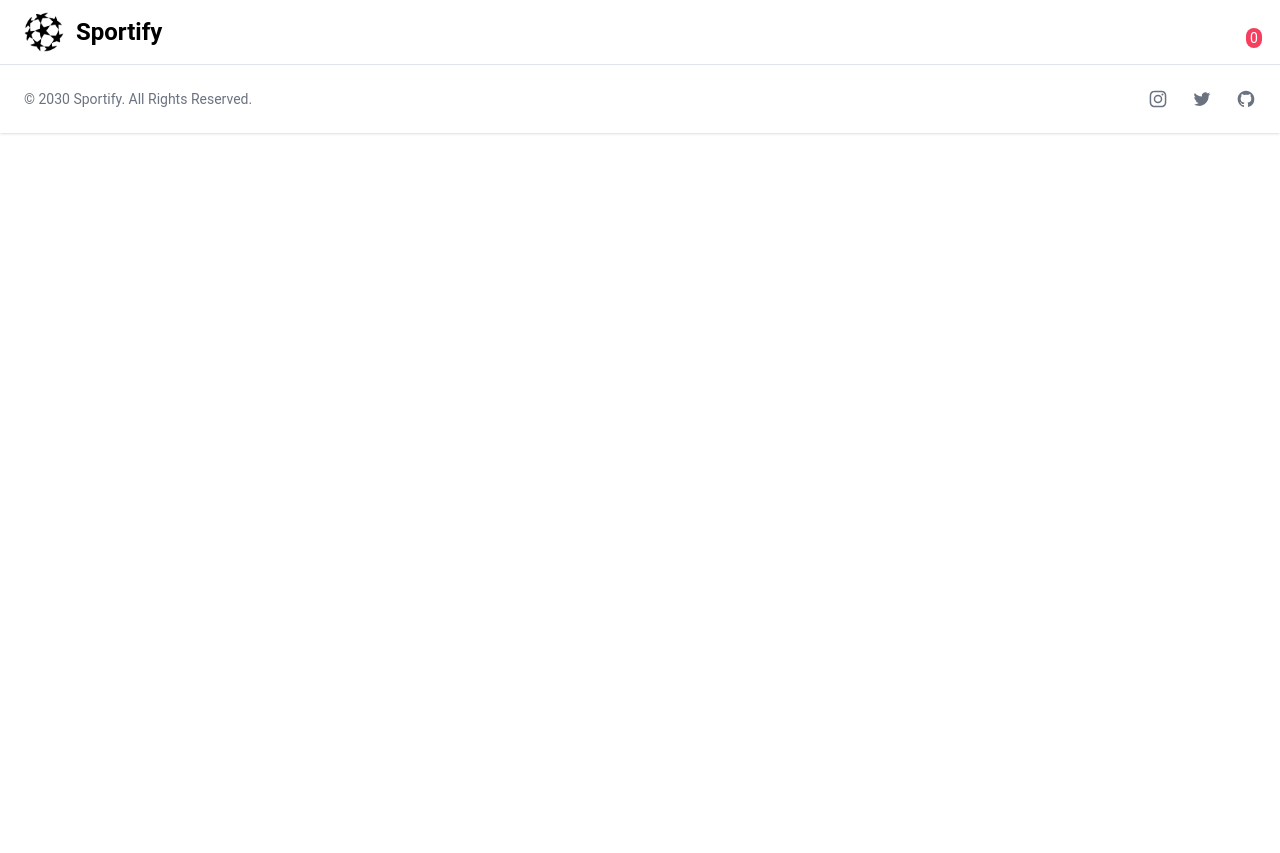
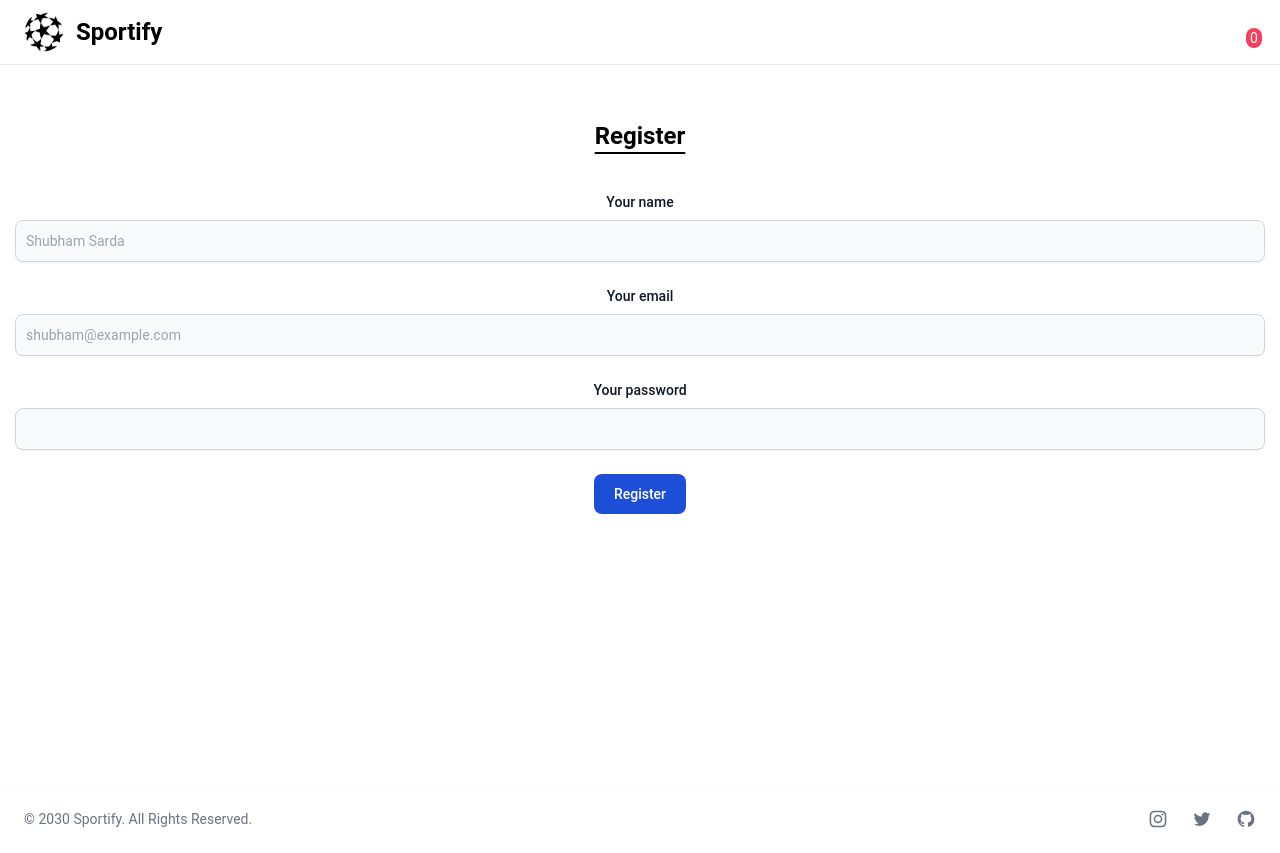
Before and after one commit to ssinha8752/Sportify, a React (Create React App) app: page /register in a window 1280 px wide. Before the commit the page ends 800 px from the top, so only its background shows below. Built offline with nearby package versions, Linux system fonts and the light colour scheme.

Commit message:
[Shubham][19-Apr] Sportify - Login and Register Page

```diff
--- a/data/db.json
+++ b/data/db.json
@@ -237,8 +237,19 @@
       "best_seller": true
     }
   ],
-    "orders": [
-    ],
+  "orders": [],
   "users": [
+    {
+      "email": "abc@abc.com",
+      "password": "$2a$10$b5ggmhf0sO/O6hKbqDKz9eb1B7rieQXN7Xm95.Kfle49EIwCGtH8C",
+      "name": "Shubham",
+      "id": 1
+    },
+    {
+      "email": "abc@abc1.com",
+      "password": "$2a$10$beX3msWeVz1v86S/5as6qe1SIdfzpahShzBYHbR86pZaOhuqA0EMO",
+      "name": "Shubham",
+      "id": 2
+    }
   ]
 }
--- /dev/null
+++ b/db.json
@@ -0,0 +1,19 @@
+{
+  "posts": [
+    {
+      "id": 1,
+      "title": "json-server",
+      "author": "typicode"
+    }
+  ],
+  "comments": [
+    {
+      "id": 1,
+      "body": "some comment",
+      "postId": 1
+    }
+  ],
+  "profile": {
+    "name": "typicode"
+  }
+}
--- a/package.json
+++ b/package.json
@@ -10,6 +10,7 @@
     "react-dom": "^18.2.0",
     "react-router-dom": "^6.22.3",
     "react-scripts": "5.0.1",
+    "react-toastify": "^10.0.5",
     "web-vitals": "^2.1.4"
   },
   "scripts": {
--- a/src/components/Elements/DropdownLoggedIn.js
+++ b/src/components/Elements/DropdownLoggedIn.js
@@ -0,0 +1,22 @@
+import { Link } from "react-router-dom"
+
+export const DropdownLoggedIn = () => {
+    return (
+      <div id="dropdownAvatar" className="select-none	absolute top-10 right-0 z-10 w-44 bg-white rounded divide-y divide-gray-100 shadow dark:bg-gray-700 dark:divide-gray-600">
+          <div className="py-3 px-4 text-sm text-gray-900 dark:text-white">
+              <div className="font-medium truncate">shubham@example.com</div>
+          </div>
+          <ul className="py-1 text-sm text-gray-700 dark:text-gray-200" aria-labelledby="dropdownUserAvatarButton">
+              <li>
+                  <Link to="/products" className="block py-2 px-4 hover:bg-gray-100 dark:hover:bg-gray-600 dark:hover:text-white">All eBooks</Link>
+              </li>
+              <li>
+                  <Link to="/dashboard" className="block py-2 px-4 hover:bg-gray-100 dark:hover:bg-gray-600 dark:hover:text-white">Dashboard</Link>
+              </li>
+          </ul>
+          <div className="py-1">
+              <span className="cursor-pointer block py-2 px-4 text-sm text-gray-700 hover:bg-gray-100 dark:hover:bg-gray-600 dark:text-gray-200 dark:hover:text-white">Log out</span>
+          </div>
+      </div>
+    )
+  }
--- a/src/components/Elements/DropdownLoggedOut.js
+++ b/src/components/Elements/DropdownLoggedOut.js
@@ -0,0 +1,19 @@
+import { Link } from "react-router-dom"
+
+export const DropdownLoggedOut = () => {
+    return (
+      <div id="dropdownAvatar" className="select-none	absolute top-10 right-0 z-10 w-44 bg-white rounded divide-y divide-gray-100 shadow dark:bg-gray-700 dark:divide-gray-600">
+          <ul className="py-1 text-sm text-gray-700 dark:text-gray-200" aria-labelledby="dropdownUserAvatarButton">
+              <li>
+                  <Link to="/products" className="block py-2 px-4 hover:bg-gray-100 dark:hover:bg-gray-600 dark:hover:text-white">All eBooks</Link>
+              </li>
+              <li>
+                  <Link to="/login" className="block py-2 px-4 hover:bg-gray-100 dark:hover:bg-gray-600 dark:hover:text-white">Login</Link>
+              </li>
+              <li>
+                  <Link to="/register" className="block py-2 px-4 hover:bg-gray-100 dark:hover:bg-gray-600 dark:hover:text-white">Register</Link>
+              </li>
+          </ul>
+      </div>
+    )
+  }
--- a/src/components/Layout/Header.js
+++ b/src/components/Layout/Header.js
@@ -3,11 +3,13 @@
 import Logo1 from "../../assets/logo1.jpg"
 import {Link } from "react-router-dom"
 import { Search } from "../Sections/Search"
+import { DropdownLoggedOut } from "../Elements/DropdownLoggedOut"
 
 export const Header = () => {
 
     const [darkMode,setDarkmode]=useState(JSON.parse(localStorage.getItem("darkMode"))||false);
     const [search,setSearch]=useState(false)
+    const [dropdown,setDropdown]=useState(false)
 
     useEffect(()=>{
         localStorage.setItem("darkMode",JSON.stringify(darkMode))
@@ -34,11 +36,13 @@
                           <span className="text-white text-sm absolute -top-1 left-2.5 bg-rose-500 px-1 rounded-full ">0</span>
                       </span>
                       </Link>
-                      <span className="bi bi-person-circle cursor-pointer text-2xl text-gray-700 dark:text-white"></span>
+                      <span onClick={()=>setDropdown(!dropdown)} className="bi bi-person-circle cursor-pointer text-2xl text-gray-700 dark:text-white"></span>
+                      {dropdown  && <DropdownLoggedOut/>}
                   </div>
               </div>
           </nav>
           {search && <Search setSearch={setSearch}/>}
+
       </header>
     )
   }
--- a/src/index.js
+++ b/src/index.js
@@ -3,6 +3,8 @@
 import './index.css';
 import App from './App';
 import { BrowserRouter } from 'react-router-dom';
+import { ToastContainer } from 'react-toastify';
+import 'react-toastify/dist/ReactToastify.css';
 import { ScrolltoTop } from './components/Other/ScrolltoTop';
 import { FilterProvider } from './context/FilterContext';
 
@@ -12,6 +14,7 @@
     <BrowserRouter>
     <FilterProvider>
     <ScrolltoTop/>
+    <ToastContainer/>
     <App />
     </FilterProvider>
     </BrowserRouter>
--- a/src/pages/Login.js
+++ b/src/pages/Login.js
@@ -0,0 +1,21 @@
+export const Login = () => {
+    return (
+      <main>
+        <section>
+          <p className="text-2xl text-center font-semibold dark:text-slate-100 my-10 underline underline-offset-8">Login</p>
+        </section>
+          <form>
+            <div className="mb-6">
+                <label htmlFor="email" className="block mb-2 text-sm font-medium text-gray-900 dark:text-gray-300">Your email</label>
+                <input type="email" id="email" className="bg-gray-50 border border-gray-300 text-gray-900 text-sm rounded-lg focus:ring-blue-500 focus:border-blue-500 block w-full p-2.5 dark:bg-gray-700 dark:border-gray-600 dark:placeholder-gray-400 dark:text-white dark:focus:ring-blue-500 dark:focus:border-blue-500" placeholder="shubham@example.com" required autoComplete="off" />
+            </div>
+            <div className="mb-6">
+                <label htmlFor="password" className="block mb-2 text-sm font-medium text-gray-900 dark:text-gray-300">Your password</label>
+                <input type="password" id="password" className="bg-gray-50 border border-gray-300 text-gray-900 text-sm rounded-lg focus:ring-blue-500 focus:border-blue-500 block w-full p-2.5 dark:bg-gray-700 dark:border-gray-600 dark:placeholder-gray-400 dark:text-white dark:focus:ring-blue-500 dark:focus:border-blue-500" required />
+            </div>
+            <button type="submit" className="text-white bg-blue-700 hover:bg-blue-800 focus:ring-4 focus:outline-none focus:ring-blue-300 font-medium rounded-lg text-sm w-full sm:w-auto px-5 py-2.5 text-center dark:bg-blue-600 dark:hover:bg-blue-700 dark:focus:ring-blue-800">Log In</button>
+          </form>
+          {/* <button className="mt-3 cursor-pointer text-white bg-blue-700 hover:bg-blue-800 focus:ring-4 focus:outline-none focus:ring-blue-300 font-medium rounded-lg text-sm w-full sm:w-auto px-5 py-3 text-center dark:bg-blue-600 dark:hover:bg-blue-700 dark:focus:ring-blue-800">Login As Guest</button> */}
+      </main>
+    )
+  }
--- a/src/pages/Register.js
+++ b/src/pages/Register.js
@@ -0,0 +1,48 @@
+import { useNavigate } from "react-router-dom";
+import { toast } from "react-toastify";
+
+
+export const Register = () => {
+    const navigate=useNavigate();
+    async function handleRegister(event){
+      event.preventDefault();
+      const authDetail = {
+        name: event.target.name.value,
+        email: event.target.email.value,
+        password: event.target.password.value
+      }
+      const requestOptions = {
+        method: "POST",
+        headers: {"content-Type": "application/json"},
+        body: JSON.stringify(authDetail)
+      }
+
+      const response = await fetch("http://localhost:8000/register", requestOptions);
+      const data = await response.json();
+      data.accessToken?navigate("/products"):toast.error(data)
+      console.log(data);
+    }
+
+    return (
+      <main>
+        <section>
+          <p className="text-2xl text-center font-semibold dark:text-slate-100 my-10 underline underline-offset-8">Register</p>
+        </section>
+          <form onSubmit={handleRegister}>
+          <div className="mb-6">
+                <label htmlFor="name" className="block mb-2 text-sm font-medium text-gray-900 dark:text-gray-300">Your name</label>
+                <input type="name" id="name" className="shadow-sm bg-gray-50 border border-gray-300 text-gray-900 text-sm rounded-lg focus:ring-blue-500 focus:border-blue-500 block w-full p-2.5 dark:bg-gray-700 dark:border-gray-600 dark:placeholder-gray-400 dark:text-white dark:focus:ring-blue-500 dark:focus:border-blue-500 dark:shadow-sm-light" placeholder="Shubham Sarda" required autoComplete="off" />
+            </div>
+            <div className="mb-6">
+                <label htmlFor="email" className="block mb-2 text-sm font-medium text-gray-900 dark:text-gray-300">Your email</label>
+                <input type="email" id="email" className="shadow-sm bg-gray-50 border border-gray-300 text-gray-900 text-sm rounded-lg focus:ring-blue-500 focus:border-blue-500 block w-full p-2.5 dark:bg-gray-700 dark:border-gray-600 dark:placeholder-gray-400 dark:text-white dark:focus:ring-blue-500 dark:focus:border-blue-500 dark:shadow-sm-light" placeholder="shubham@example.com" required autoComplete="off" />
+            </div>
+            <div className="mb-6">
+                <label htmlFor="password" className="block mb-2 text-sm font-medium text-gray-900 dark:text-gray-300">Your password</label>
+                <input type="password" id="password" className="shadow-sm bg-gray-50 border border-gray-300 text-gray-900 text-sm rounded-lg focus:ring-blue-500 focus:border-blue-500 block w-full p-2.5 dark:bg-gray-700 dark:border-gray-600 dark:placeholder-gray-400 dark:text-white dark:focus:ring-blue-500 dark:focus:border-blue-500 dark:shadow-sm-light" required minLength="7" />
+            </div>
+            <button type="submit" className="text-white bg-blue-700 hover:bg-blue-800 focus:ring-4 focus:outline-none focus:ring-blue-300 font-medium rounded-lg text-sm px-5 py-2.5 text-center dark:bg-blue-600 dark:hover:bg-blue-700 dark:focus:ring-blue-800">Register</button>
+          </form>
+      </main>
+    )
+  }
--- a/src/routes/Allroutes.js
+++ b/src/routes/Allroutes.js
@@ -4,6 +4,8 @@
 import { HomePage } from "../pages/Home/HomePage"
 import { ProductList } from "../pages/Products/ProductList"
 import { ProductDetail } from "../pages/ProductDetail"
+import { Login } from "../pages/Login"
+import { Register } from "../pages/Register"
 
 export const Allroutes = () => {
   return (
@@ -12,6 +14,8 @@
         <Route path="/" element={<HomePage/>}/>
         <Route path="/products" element={<ProductList/>}/>
         <Route path="/products/:id" element={<ProductDetail/>}/>
+        <Route path="/login" element={<Login/>}/>
+        <Route path="/register" element={<Register/>}/>
     </Routes>
     </>
   )
```
Also changed, not shown: 1 other file (tests, documents, lock files or other folders). Lines whose indentation alone changed are shown as unchanged.
